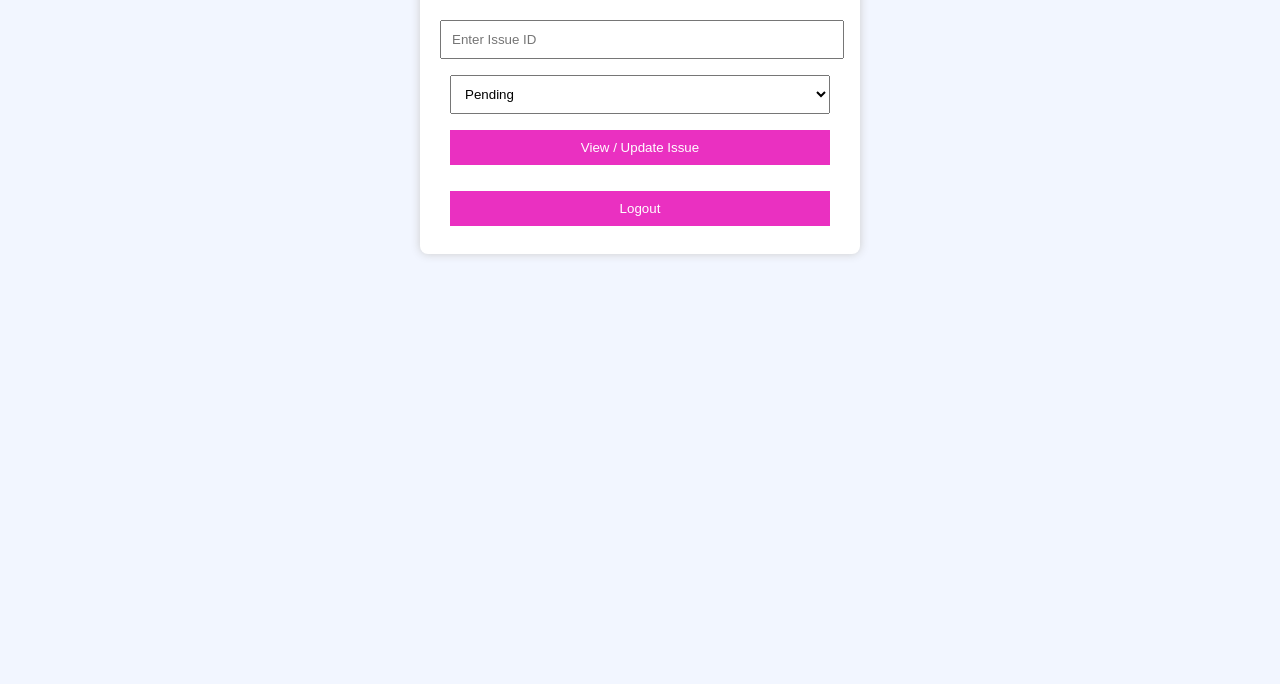
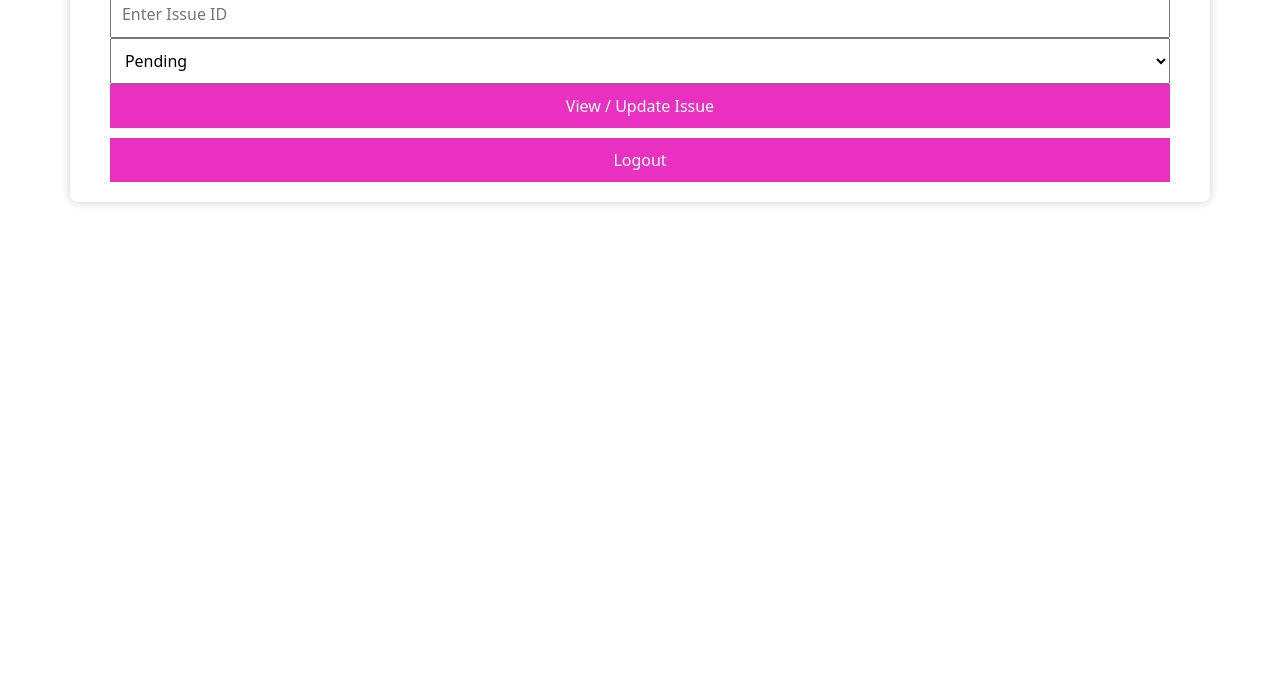
Before and after one commit to Nagasai1506/Surge, a plain HTML site: page admin.html in a window 1280 px wide. Shown: the part 116-800 px from the top of the page. Drawn offline with nearby package versions, Linux system fonts and the light colour scheme; sample sign-in values are in the browser's storage.

Commit message:
Update admin.html

```diff
--- a/admin.html
+++ b/admin.html
@@ -4,6 +4,8 @@
     <meta charset="UTF-8">
     <title>Admin Panel</title>
     <link rel="stylesheet" href="style.css">
+    <meta name="viewport" content="width=device-width, initial-scale=1">
+    <link href="https://cdn.jsdelivr.net/npm/bootstrap@5.3.2/dist/css/bootstrap.min.css" rel="stylesheet">
 </head>
 <body>
 
```
